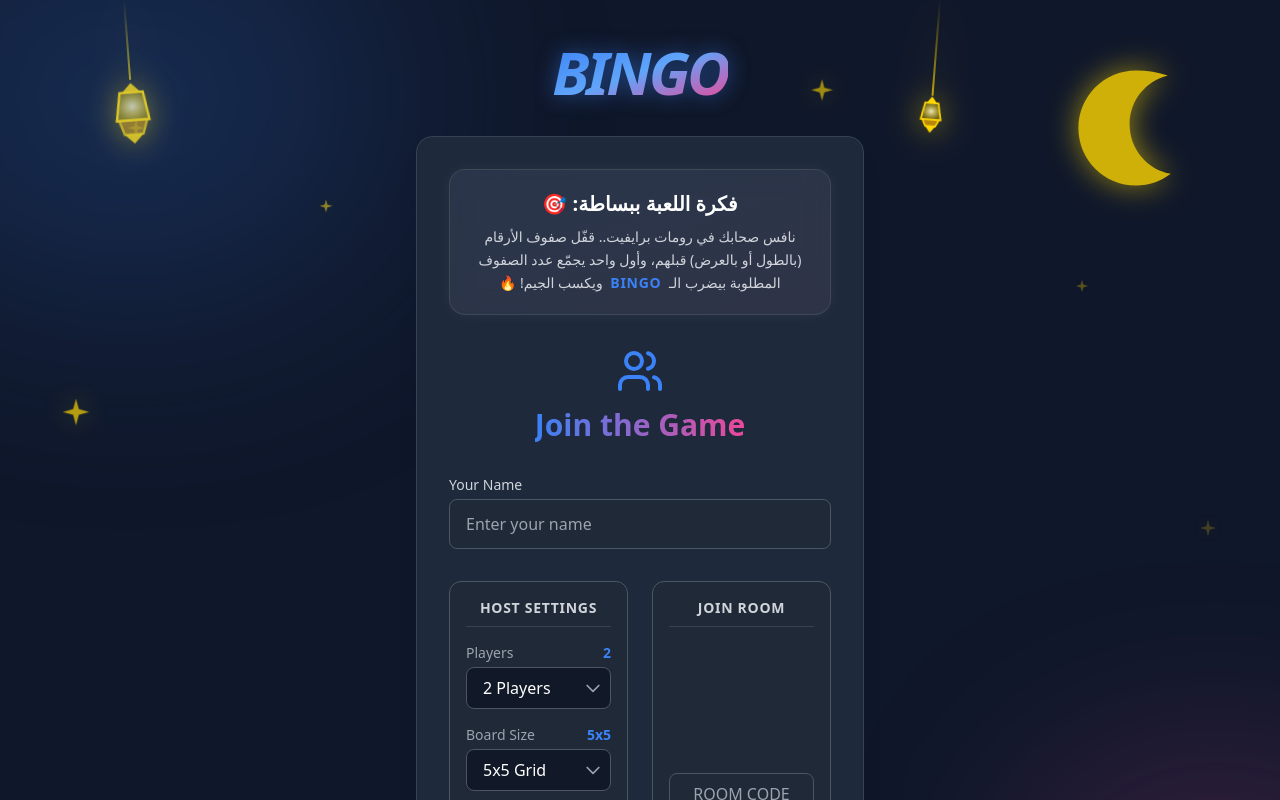
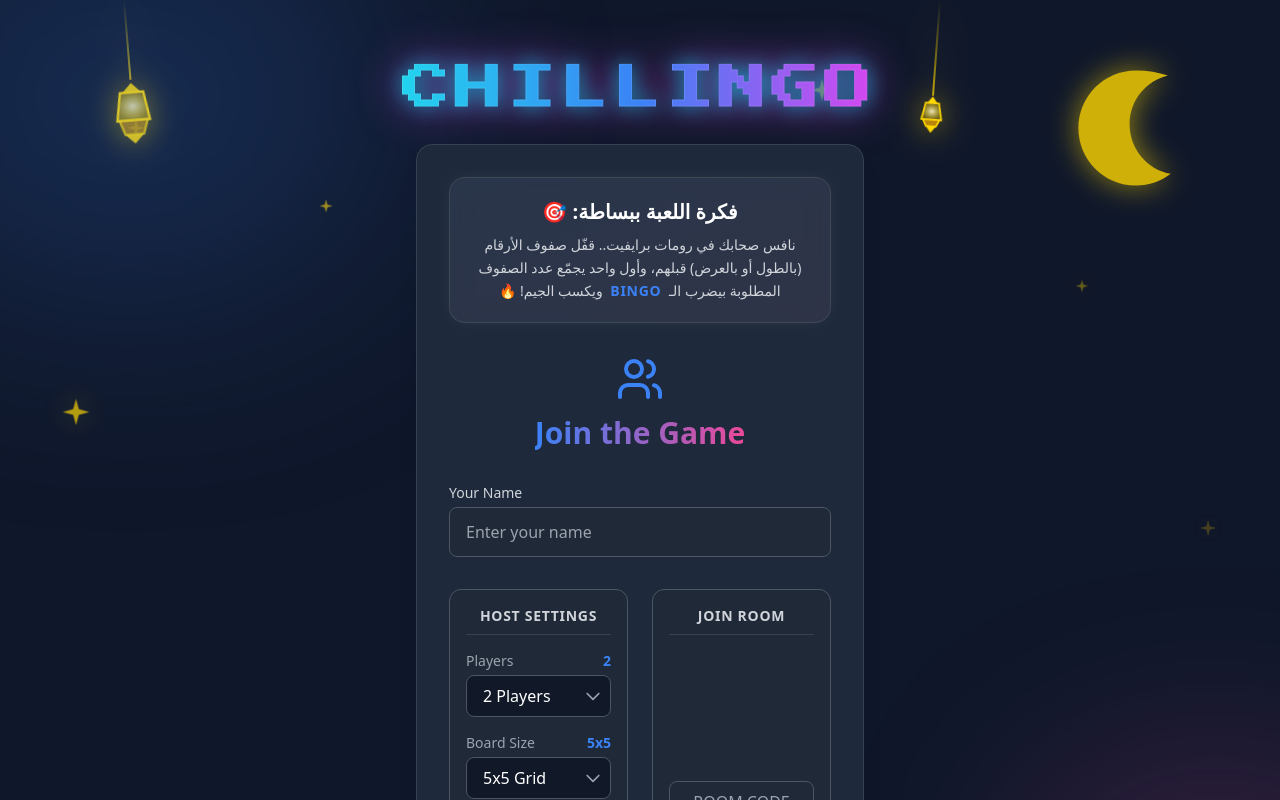
Before and after one commit to muhamednagih/bingo-game, a React (Vite) app in the folder frontend/: page / in a window 1280 px wide. Shown: the top 800 px of the page. Built offline with nearby package versions, Linux system fonts and the light colour scheme; no server answers.

Commit message:
Change game logo to CHILLINGO with Retro Pixel font

```diff
--- a/frontend/index.html
+++ b/frontend/index.html
@@ -4,6 +4,9 @@
     <meta charset="UTF-8" />
     <link rel="icon" type="image/svg+xml" href="/vite.svg" />
     <meta name="viewport" content="width=device-width, initial-scale=1.0" />
+    <link rel="preconnect" href="https://fonts.googleapis.com">
+    <link rel="preconnect" href="https://fonts.gstatic.com" crossorigin>
+    <link href="https://fonts.googleapis.com/css2?family=Press+Start+2P&display=swap" rel="stylesheet">
     <title>Multiplayer Bingo</title>
   </head>
   <body>
--- a/frontend/src/App.jsx
+++ b/frontend/src/App.jsx
@@ -46,8 +46,14 @@ function App() {
                         <span className="hidden sm:inline font-semibold">Back to Home</span>
                     </button>
                 )}
-                <h1 className="text-5xl md:text-6xl font-black italic tracking-tighter text-transparent bg-clip-text bg-gradient-to-br from-primary via-blue-400 to-accent drop-shadow-glow flex items-center justify-center">
-                    BINGO
+                <h1
+                    className="text-4xl md:text-5xl font-pixel tracking-widest text-transparent bg-clip-text bg-gradient-to-r from-cyan-400 via-blue-500 to-fuchsia-500 flex items-center justify-center mt-6"
+                    style={{
+                        WebkitTextStroke: '1px rgba(255,255,255,0.1)',
+                        filter: 'drop-shadow(0 0 10px rgba(6, 182, 212, 0.8)) drop-shadow(0 0 20px rgba(217, 70, 239, 0.6))'
+                    }}
+                >
+                    CHILLINGO
                 </h1>
             </header>
 
--- a/frontend/tailwind.config.js
+++ b/frontend/tailwind.config.js
@@ -13,6 +13,9 @@ export default {
                 accent: '#ec4899',
                 board: '#1e293b',
                 success: '#10b981',
+            },
+            fontFamily: {
+                'pixel': ['"Press Start 2P"', 'cursive'],
             },
             dropShadow: {
                 'glow': '0 0 10px rgba(59, 130, 246, 0.5)',
```
